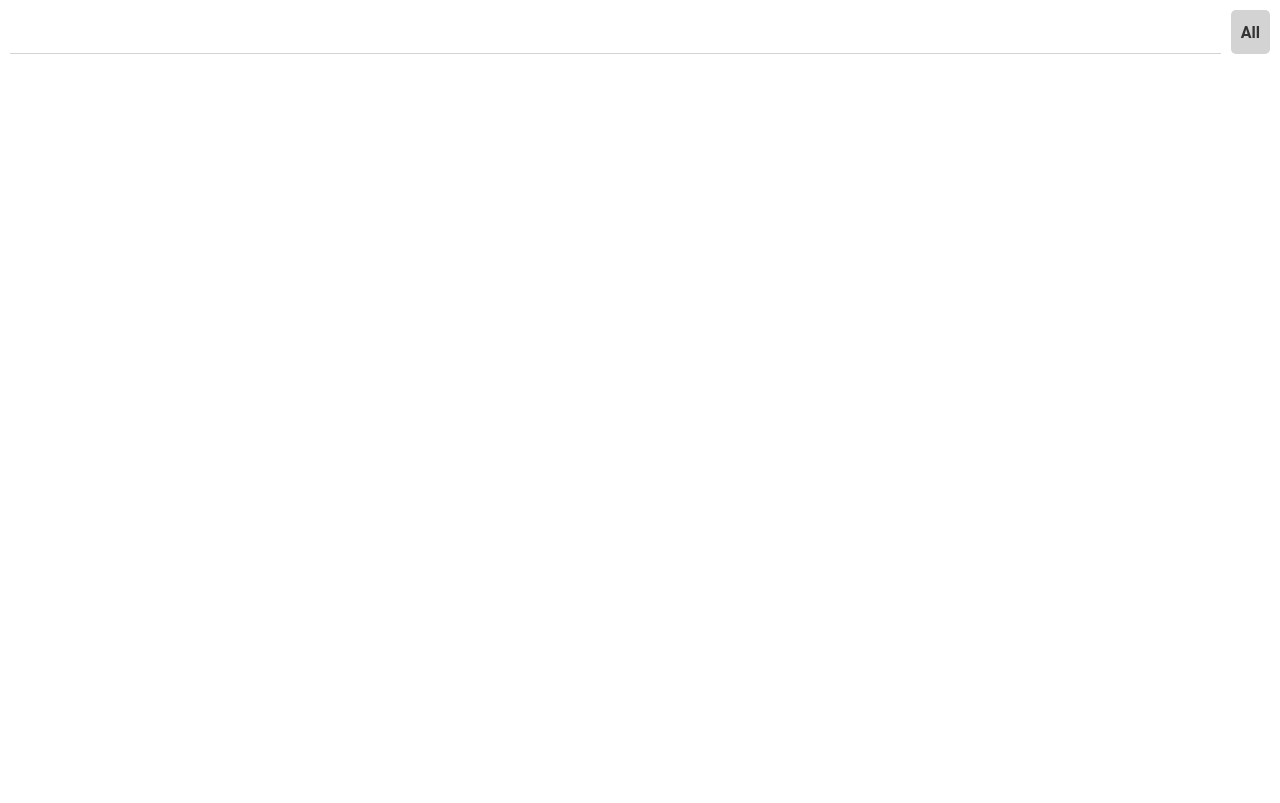
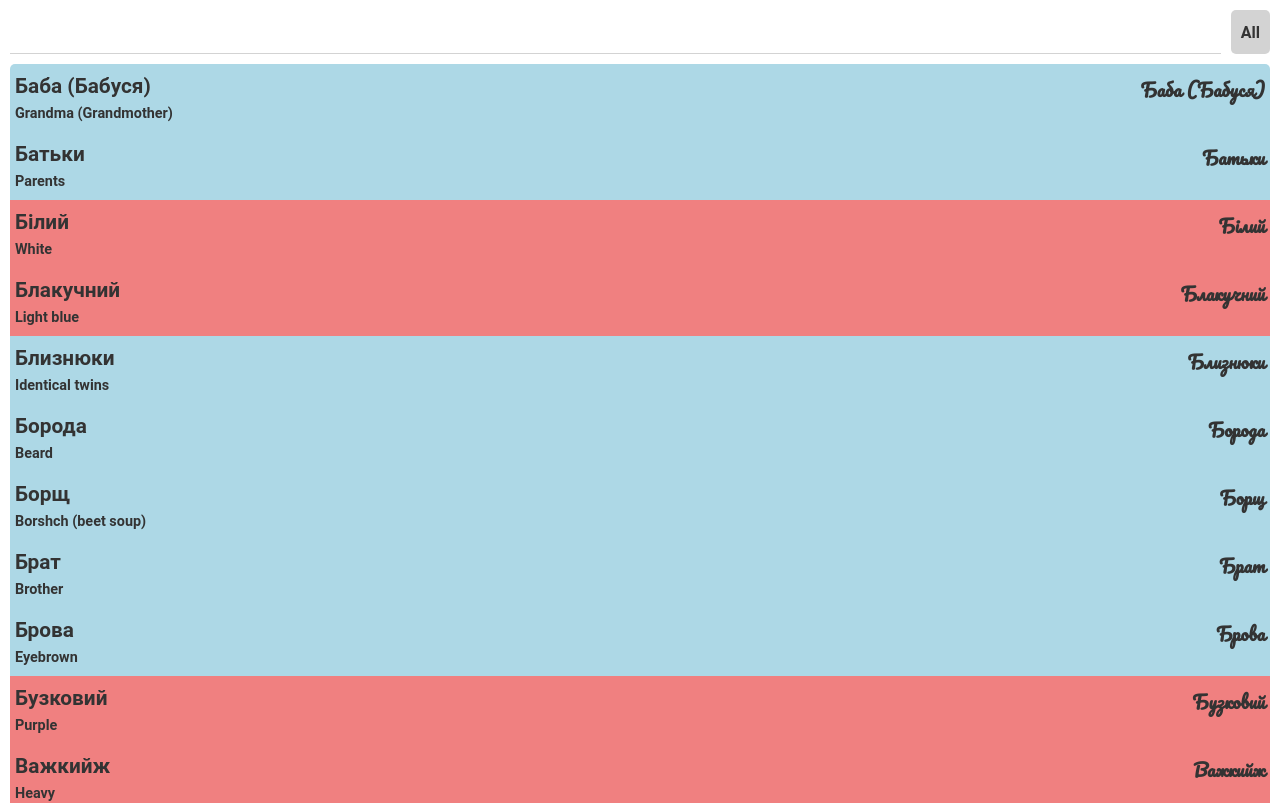
Before and after one commit to renie/vocabulary-tracker, a React (Create React App) app: page / in a window 1280 px wide. Shown: the top 803 px of the page. Built offline with nearby package versions, Linux system fonts and the light colour scheme.

Commit message:
- List of words migrated

```diff
--- a/src/App.js
+++ b/src/App.js
@@ -2,6 +2,7 @@ import React, { useState, useEffect } from 'react'
 
 import Layout from './components/Layout/Layout'
 import TopBar from './components/Layout/TopBar'
+import ScrollableContent from './components/Layout/ScrollableContent'
 
 import './app.css'
 
@@ -23,6 +24,8 @@ const App = () => {
         <Layout>
             <TopBar
                 words={words} />
+            <ScrollableContent
+                words={words} />
         </Layout>
     )
 }
--- a/src/app.css
+++ b/src/app.css
@@ -1,3 +1,5 @@
+@import url('https://fonts.googleapis.com/css2?family=Pacifico&display=swap');
+
 * {
     margin: 0;
     padding: 0;
@@ -7,3 +9,7 @@
     font-size: 16px;
     list-style: none;
 }
+
+.cursive {
+    font-family: 'Pacifico', cursive;
+}
--- a/src/components/DropdownMenu.js
+++ b/src/components/DropdownMenu.js
@@ -35,7 +35,9 @@ const DropdownMenu = props => {
                 ${props.extraCssClasses?.join(' ') ?? ''}
             `}>
 
-            <ul>{props.items.map(renderDropdownMenuItem)}</ul>
+            <ul>
+                {props.items.map(renderDropdownMenuItem)}
+            </ul>
         </div>
     )
 }
--- /dev/null
+++ b/src/components/Layout/ScrollableContent.js
@@ -0,0 +1,12 @@
+import WordList from '../WordList'
+
+import './topBar.css'
+
+const ScrollableContent = props => (
+    <section className="scrollable-content">
+        <WordList
+            words={props.words} />
+    </section>
+)
+
+export default ScrollableContent
--- /dev/null
+++ b/src/components/Layout/scrollableContent.css
@@ -0,0 +1 @@
+.scrollable-content {}
--- /dev/null
+++ b/src/components/WordList.js
@@ -0,0 +1,24 @@
+import './wordList.css'
+
+const WordList = props => {
+    const renderWordListItem = (word, index) => (
+        <li
+            className={word.wordClass}
+            key={index}>
+            <h3 className="word">{word.word}</h3>
+            <h5 className="cursive">{word.word}</h5>
+            <h4 className="translation">{word.translation}</h4>
+        </li>
+    )
+
+    const alphabetically = (a, b) =>
+        a.word.localeCompare(b.word)
+
+    return (
+        <ul className="word-list">
+            {[...props.words].sort(alphabetically).map(renderWordListItem)}
+        </ul>
+    )
+}
+
+export default WordList
--- /dev/null
+++ b/src/components/wordList.css
@@ -0,0 +1,18 @@
+.word-list li {
+    display: block;
+    padding: 10px 5px;
+}
+
+    .word-list li:first-child {
+        border-top-left-radius: 5px;
+        border-top-right-radius: 5px;
+    }
+
+    .word-list li:last-child {
+        border-bottom-left-radius: 5px;
+        border-bottom-right-radius: 5px;
+    }
+
+    .word-list li .word { float: left; font-size: 1.3em; }
+    .word-list li .cursive { float: right; font-size: 1.1em; }
+    .word-list li .translation { clear: both; font-size: 0.9em; }
```
